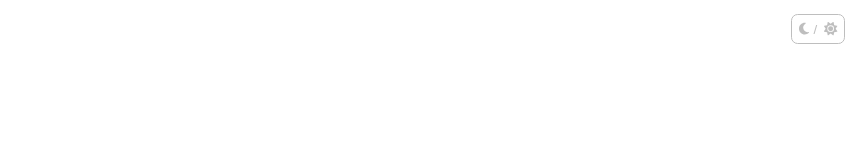
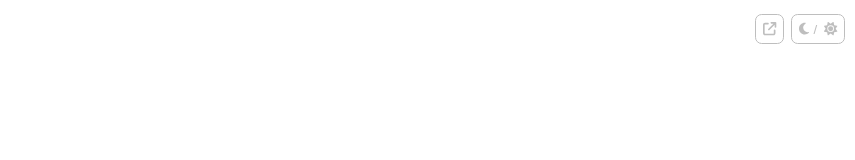
Before and after one commit to b-ff/world-clock, a React (Create React App) app: page / in a window 1280 px wide. Shown: the top 160 px of the page, without its empty margins (425-1280 px from the left). Built offline with nearby package versions, Linux system fonts and the light colour scheme.

Commit message:
Added share functions

```diff
--- a/src/components/Dashboard.tsx
+++ b/src/components/Dashboard.tsx
@@ -1,22 +1,24 @@
-import React, { FC, ReactElement, useCallback, useState } from "react";
+import React, {
+  FC,
+  ReactElement,
+  useCallback,
+  useEffect,
+  useState,
+} from "react";
 import styled from "styled-components";
-import { API_HOST, LOCATIONS_STORAGE_KEY, SCREEN_WIDTH } from "../config";
+import { LOCATIONS_STORAGE_KEY, SCREEN_WIDTH } from "../config";
 import { ILocation } from "../types";
-import { noop } from "../utils";
+import { getLocationsFromQueryString, noop, requestLocations } from "../utils";
 import { ClockForm } from "./ClockForm";
+import { ShareButton } from "./ShareButton";
 import { ThemeToggle } from "./ThemeToggle";
 import { Time } from "./Time";
 
-const requestLocations = (location: string): Promise<ILocation> => {
-  const url = `${API_HOST}${location}`;
+const storedLocations = JSON.parse(
+  localStorage.getItem(LOCATIONS_STORAGE_KEY) || "[]"
+) as ILocation[];
 
-  return fetch(url).then((response: Response): Promise<ILocation> => {
-    if (!response.ok) {
-      throw new Error(response.statusText);
-    }
-    return response.json();
-  });
-};
+const queryLocations: string[] = getLocationsFromQueryString();
 
 type DashboardProps = {
   onToggleTheme: () => void;
@@ -25,11 +27,24 @@ type DashboardProps = {
 export const Dashboard: FC<DashboardProps> = ({
   onToggleTheme = noop,
 }): ReactElement => {
-  const storedLocations = JSON.parse(
-    localStorage.getItem(LOCATIONS_STORAGE_KEY) || "[]"
-  ) as ILocation[];
+  const [locations, setLocations] = useState(
+    queryLocations.length ? [] : storedLocations
+  );
 
-  const [locations, setLocations] = useState(storedLocations);
+  useEffect(() => {
+    const allQueryLocationsShown =
+      locations.length &&
+      locations.every(({ city }) => queryLocations.includes(city));
+
+    if (queryLocations.length && !allQueryLocationsShown) {
+      console.log(132, "run batch!");
+      Promise.all(queryLocations.map(requestLocations)).then(
+        (batchResponse) => {
+          setLocations(batchResponse);
+        }
+      );
+    }
+  }, [locations]);
 
   const handleSubmit: (input: string) => void = useCallback(
     (input: string) => {
@@ -52,6 +67,7 @@ export const Dashboard: FC<DashboardProps> = ({
   return (
     <StyledDashboard>
       <StyledToolbar>
+        <ShareButton locations={locations} />
         <ThemeToggle onToggle={onToggleTheme} />
       </StyledToolbar>
       <StyledClockList>
@@ -75,6 +91,10 @@ const StyledDashboard = styled.main`
   flex-direction: column;
   width: 100vw;
   min-height: 100%;
+
+  & button {
+    margin-left: 0.5rem;
+  }
 `;
 
 const StyledToolbar = styled.section`
--- /dev/null
+++ b/src/components/ShareButton.tsx
@@ -0,0 +1,49 @@
+import React, { FC, ReactElement, useCallback } from "react";
+import styled from "styled-components";
+import { ILocation } from "../types";
+import { faArrowUpRightFromSquare } from "@fortawesome/free-solid-svg-icons";
+import { FontAwesomeIcon } from "@fortawesome/react-fontawesome";
+import { propFromTheme } from "../utils";
+
+type ShareButtonProps = {
+  locations: ILocation[];
+};
+
+export const ShareButton: FC<ShareButtonProps> = ({
+  locations,
+}): ReactElement => {
+  const handleShareClick = useCallback(() => {
+    const queryParams = new URLSearchParams({
+      locations: locations.map(({ city }) => city.trim()).join(","),
+    });
+
+    window.location.search = `?${queryParams.toString()}`;
+    navigator.clipboard.writeText(
+      `${window.location.origin}/?${queryParams.toString()}`
+    );
+    // alert("Copied to clipboard!");
+  }, [locations]);
+  return (
+    <StyledShareButton onClick={handleShareClick}>
+      <FontAwesomeIcon icon={faArrowUpRightFromSquare} />
+    </StyledShareButton>
+  );
+};
+
+const StyledShareButton = styled.button`
+  padding: 0.5em;
+  font-size: 0.95rem;
+  letter-spacing: 0.1em;
+  background-color: ${propFromTheme("backgroundPrimaryColor")};
+  color: ${propFromTheme("fontPrimaryColor")};
+  border: 1px solid ${propFromTheme("fontPrimaryColor")};
+  border-radius: 0.5em;
+  cursor: pointer;
+  opacity: 0.25;
+  transition: opacity 0.3s ease-in-out;
+
+  &:hover,
+  &:active {
+    opacity: 0.5;
+  }
+`;
--- a/src/index.tsx
+++ b/src/index.tsx
@@ -6,8 +6,4 @@ const root = ReactDOM.createRoot(
   document.getElementById("root") as HTMLElement
 );
 
-root.render(
-  <React.StrictMode>
-    <App />
-  </React.StrictMode>
-);
+root.render(<App />);
--- a/src/utils.ts
+++ b/src/utils.ts
@@ -1,4 +1,5 @@
 import { RefObject } from "react";
+import { API_HOST } from "./config";
 import { ILocation, ITheme, TTimeParts } from "./types";
 
 export const noop = (): void => {};
@@ -96,3 +97,26 @@ export const rotateRefElement = (
     console.error("No Ref Element!");
   }
 };
+
+export const requestLocations = (location: string): Promise<ILocation> => {
+  const url = `${API_HOST}${location}`;
+
+  return fetch(url).then((response: Response): Promise<ILocation> => {
+    if (!response.ok) {
+      throw new Error(response.statusText);
+    }
+    return response.json();
+  });
+};
+
+export const getLocationsFromQueryString = (): string[] => {
+  const { locations } = Object.fromEntries(
+    new URLSearchParams(window.location.search)
+  );
+
+  if (locations) {
+    return locations.split(",").map((l) => decodeURIComponent(l.trim()));
+  }
+
+  return [];
+};
```
